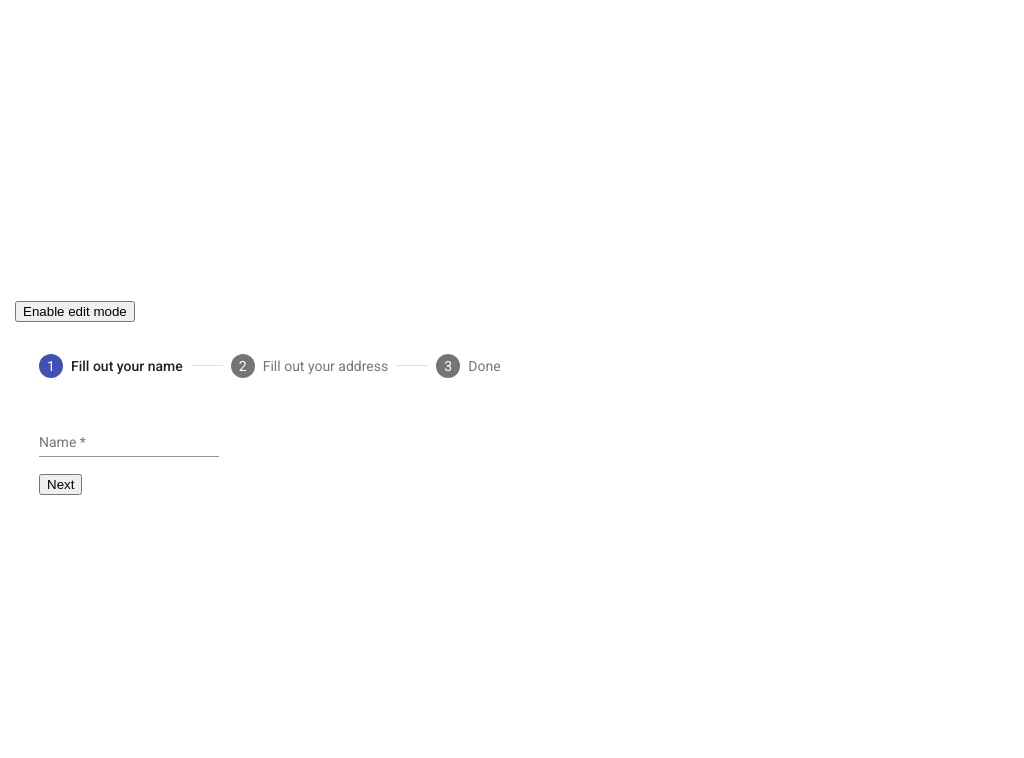
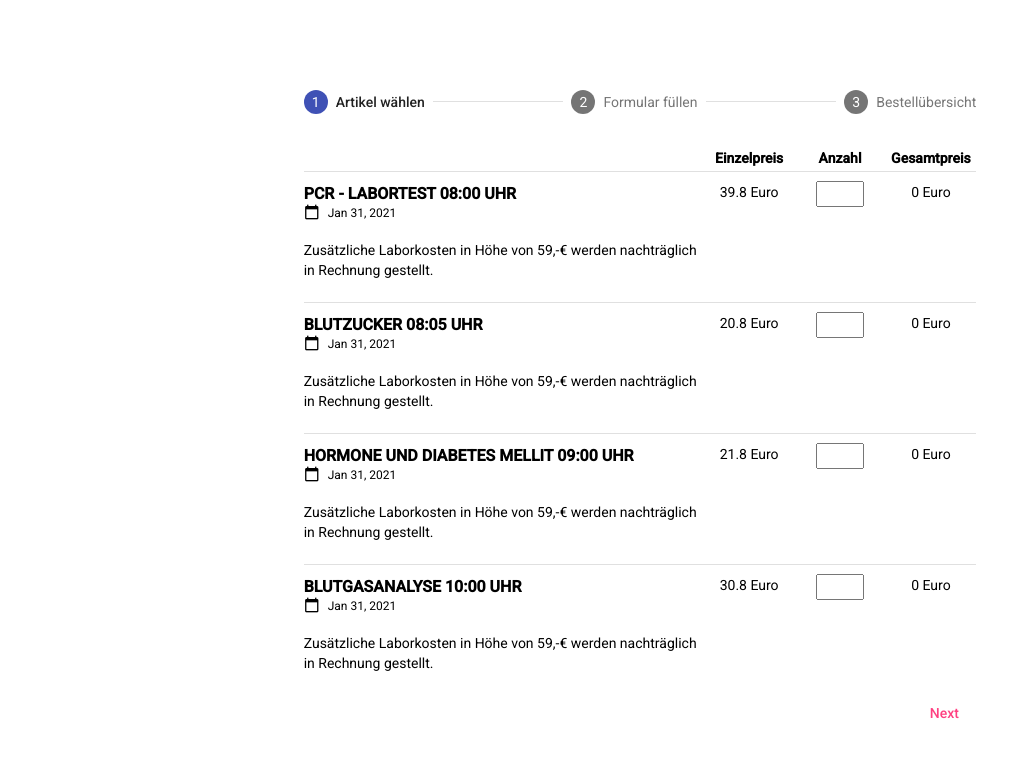
Before and after one commit to arsafab/ng-test, an Angular app: page / in a window 1280 px wide. Shown: the top 758 px of the page, without its empty margins (0-1024 px from the left). Built offline with nearby package versions, Linux system fonts and the light colour scheme.

Commit message:
configure step wizar layout for first step

```diff
--- a/src/app/features/step-wizard/step-wizard.component.css
+++ b/src/app/features/step-wizard/step-wizard.component.css
@@ -1,7 +1,10 @@
-.mat-stepper-horizontal {
-  margin-top: 8px;
+:host {
+  display: block;
+  max-width: 800px;
+  margin: 0 auto;
 }
 
-.mat-form-field {
-  margin-top: 16px;
+.accept-block {
+  display: flex;
+  justify-content: flex-end;
 }
--- a/src/app/features/step-wizard/step-wizard.component.html
+++ b/src/app/features/step-wizard/step-wizard.component.html
@@ -1,40 +1,15 @@
-<button mat-raised-button (click)="isEditable = !isEditable">
-  {{!isEditable ? 'Enable edit mode' : 'Disable edit mode'}}
-</button>
-
 <mat-horizontal-stepper linear #stepper>
-  <mat-step [stepControl]="firstFormGroup" [editable]="isEditable">
-    <form [formGroup]="firstFormGroup">
-      <ng-template matStepLabel>Fill out your name</ng-template>
-      <mat-form-field>
-        <mat-label>Name</mat-label>
-        <input matInput formControlName="firstCtrl" placeholder="Last name, First name" required>
-      </mat-form-field>
-      <div>
-        <button mat-button matStepperNext>Next</button>
-      </div>
-    </form>
-  </mat-step>
-  <mat-step [stepControl]="secondFormGroup" [editable]="isEditable">
-    <form [formGroup]="secondFormGroup">
-      <ng-template matStepLabel>Fill out your address</ng-template>
-      <mat-form-field>
-        <mat-label>Address</mat-label>
-        <input matInput formControlName="secondCtrl" placeholder="Ex. 1 Main St, New York, NY"
-               required>
-      </mat-form-field>
-      <div>
-        <button mat-button matStepperPrevious>Back</button>
-        <button mat-button matStepperNext>Next</button>
-      </div>
-    </form>
+  <mat-step>
+    <ng-template matStepLabel>Artikel wählen</ng-template>
+    <app-articles-list></app-articles-list>
+    <div class="accept-block">
+      <button color="accent" mat-button matStepperNext>Next</button>
+    </div>
   </mat-step>
   <mat-step>
-    <ng-template matStepLabel>Done</ng-template>
-    <p>You are now done.</p>
-    <div>
-      <button mat-button matStepperPrevious>Back</button>
-      <button mat-button (click)="stepper.reset()">Reset</button>
-    </div>
+    <ng-template matStepLabel>Formular füllen</ng-template>
+  </mat-step>
+  <mat-step>
+    <ng-template matStepLabel>Bestellübersicht</ng-template>
   </mat-step>
 </mat-horizontal-stepper>
--- a/src/app/features/step-wizard/step-wizard.component.ts
+++ b/src/app/features/step-wizard/step-wizard.component.ts
@@ -7,18 +7,9 @@ import {FormBuilder, FormGroup, Validators} from '@angular/forms';
   styleUrls: ['./step-wizard.component.css']
 })
 export class StepWizardComponent implements OnInit {
-  firstFormGroup: FormGroup;
-  secondFormGroup: FormGroup;
-  isEditable = false;
-
   constructor(private formBuilder: FormBuilder) {}
 
   public ngOnInit(): void {
-    this.firstFormGroup = this.formBuilder.group({
-      firstCtrl: ['', Validators.required]
-    });
-    this.secondFormGroup = this.formBuilder.group({
-      secondCtrl: ['', Validators.required]
-    });
+
   }
 }
--- a/src/app/shared/shared.module.ts
+++ b/src/app/shared/shared.module.ts
@@ -1,23 +1,39 @@
 import { NgModule } from '@angular/core';
 import { CommonModule } from '@angular/common';
-import { FormsModule } from '@angular/forms';
+import { FormsModule, ReactiveFormsModule } from '@angular/forms';
 
-const components = []
+import { MatStepperModule } from '@angular/material/stepper';
+import { MatFormFieldModule } from '@angular/material/form-field';
+import { MatInputModule } from '@angular/material/input';
+import { MatListModule } from '@angular/material/list';
+import { MatIconModule } from '@angular/material/icon';
+import { MatDividerModule } from '@angular/material/divider';
+import { MatButtonModule } from '@angular/material/button';
+
+const components = [];
+const modules = [
+  CommonModule,
+  FormsModule,
+  ReactiveFormsModule,
+  MatStepperModule,
+  MatFormFieldModule,
+  MatInputModule,
+  MatListModule,
+  MatIconModule,
+  MatDividerModule,
+  MatButtonModule
+]
 
 @NgModule({
   declarations: [
     ...components
   ],
   imports: [
-    CommonModule,
-    FormsModule
-  ],
-  providers: [
-    ...components
+    ...modules
   ],
   exports: [
-    CommonModule,
-    FormsModule
+    ...modules,
+    ...components
   ]
 })
 export class SharedModule { }
```
Also changed, not shown: src/app/features/step-wizard/step-wizard.module.ts (+6 -10 lines).
